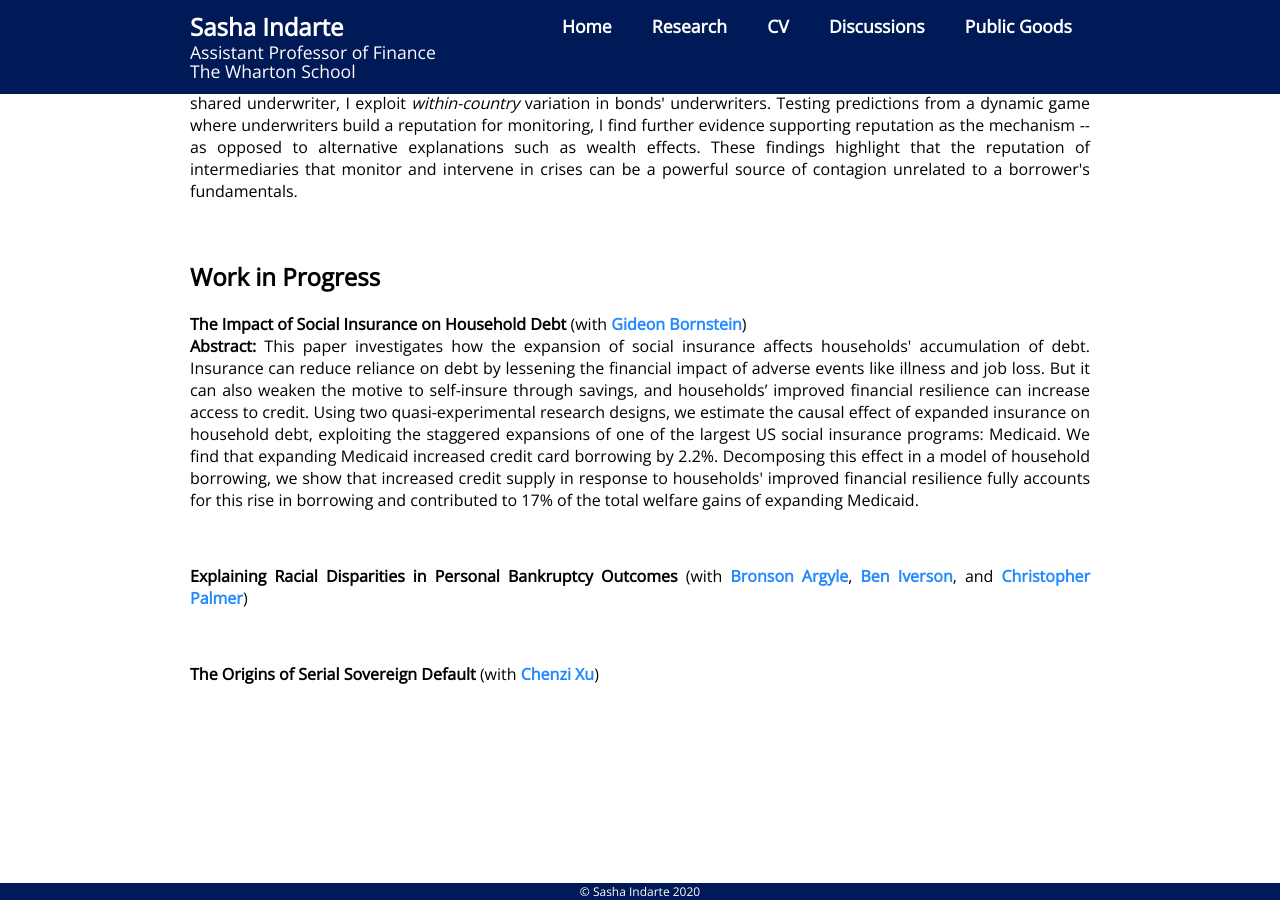
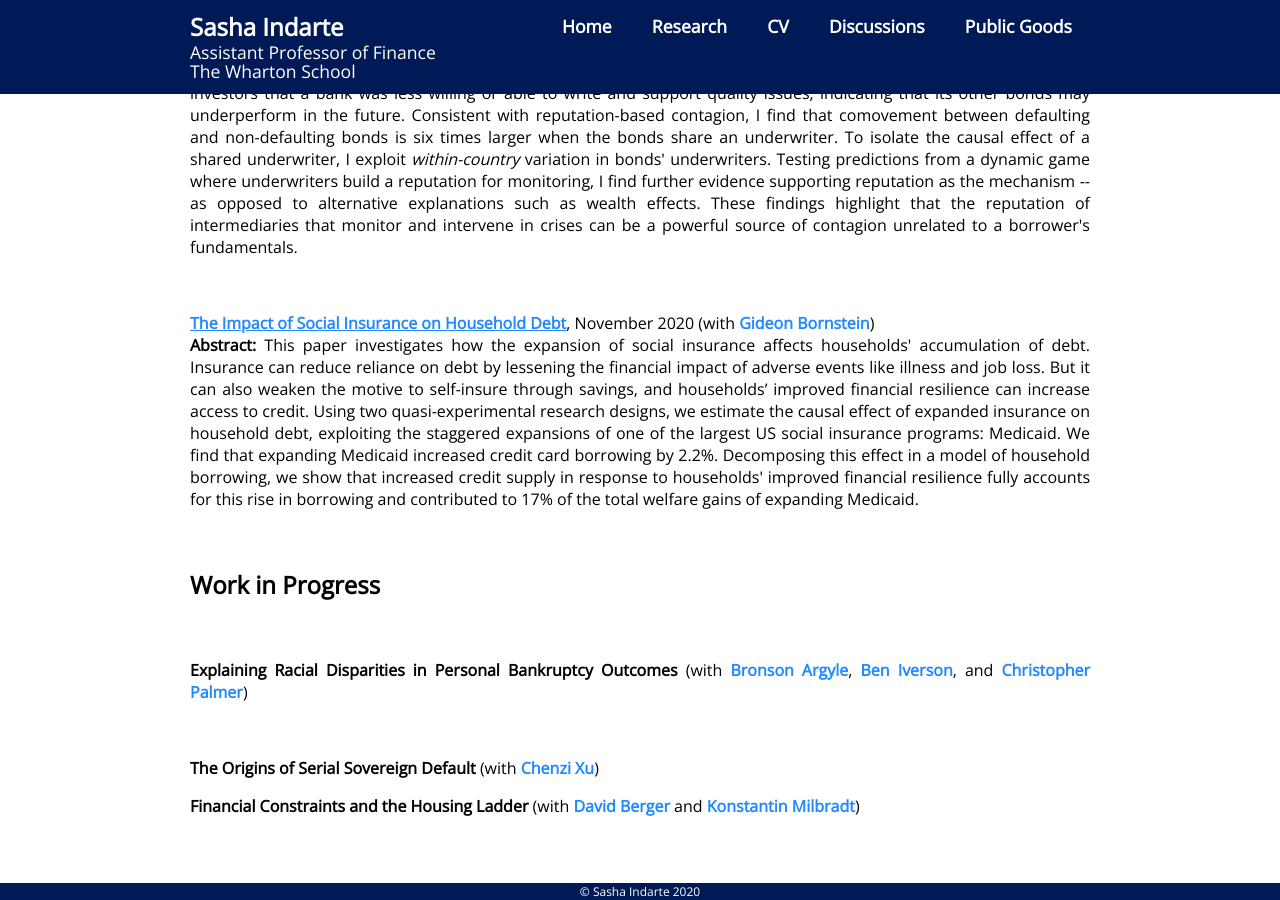
Before and after one commit to sashaindarte/sashaindarte.github.io, a Jekyll site: the page built from research/index.html, in a window 1280 px wide and 900 px high, scrolled down 689 px. Built offline with Jekyll 4.4.1, drawn with Linux system fonts in a browser that asks for light colours.

Commit message:
updated papers

```diff
--- a/research/index.html
+++ b/research/index.html
@@ -19,6 +19,7 @@ title: Sasha Indarte - Research
 
 		<p align="justify"> <a href = "/research/si_crises_monetary_policy.pdf">
 			<u><b>Financial Crises and the Transmission of Monetary Policy to Consumer Credit Markets</b></u></a>, June 2021 (R&R at the <i>Review of Financial Studies</i>)
+			<hr style="height:10px; visibility:hidden;" />
 			<br>
 			<b>Abstract:</b> How does creditor health impact the pass-through of monetary policy to households? Using data on the universe of US credit unions, I document that creditor asset losses <i>increase</i> the sensitivity of consumer credit to monetary policy. Identification exploits plausibly exogenous variation in asset losses and high-frequency identification of monetary policy shocks. Weaker lenders can respond more if they face financial frictions that easing alleviates. The estimates imply constraints on monetary policy become more costly in financial crises featuring creditor asset losses, and that an additional benefit of monetary easing is that it weakens the causal, contractionary effect of asset losses.
 		</p>
@@ -33,14 +34,15 @@ title: Sasha Indarte - Research
 
 		<br>
 
-		<h2>Work in Progress</h2>
-
-		<p align="justify">
-			<b>The Impact of Social Insurance on Household Debt</b> (with <a href="http://www.gideon-bornstein.com/home">Gideon Bornstein</a>)
+		<p align="justify"> <a href = "/research/BI_social_ins_debt.pdf">
+			<u><b>The Impact of Social Insurance on Household Debt</b></u></a>, November 2020 (with <a href="http://www.gideon-bornstein.com/home">Gideon Bornstein</a>)
 			<br>
 			<b>Abstract:</b> This paper investigates how the expansion of social insurance affects households' accumulation of debt. Insurance can reduce reliance on debt by lessening the financial impact of adverse events like illness and job loss. But it can also weaken the motive to self-insure through savings, and households’ improved financial resilience can increase access to credit. Using two quasi-experimental research designs, we estimate the causal effect of expanded insurance on household debt, exploiting the staggered expansions of one of the largest US social insurance programs: Medicaid. We find that expanding Medicaid increased credit card borrowing by 2.2%. Decomposing this effect in a model of household borrowing, we show that increased credit supply in response to households' improved financial resilience fully accounts for this rise in borrowing and contributed to 17% of the total welfare gains of expanding Medicaid.
+		</p>
 
-		</p>
+		<br>
+
+		<h2>Work in Progress</h2>
 
 		<br>
 
@@ -54,6 +56,12 @@ title: Sasha Indarte - Research
 			<b> The Origins of Serial Sovereign Default </b> (with <a href="https://chenzi-xu.com/">Chenzi Xu</a>)
 
 		<br>
+
+		<p align = "justify">
+			<b> Financial Constraints and the Housing Ladder </b> (with <a href="https://sites.google.com/site/davidwberger/">David Berger</a> and <a href="https://sites.google.com/site/milbradt/">Konstantin Milbradt</a>)
+
+		<br>
+
 		<br>
 		</div>
 	</div>
```
